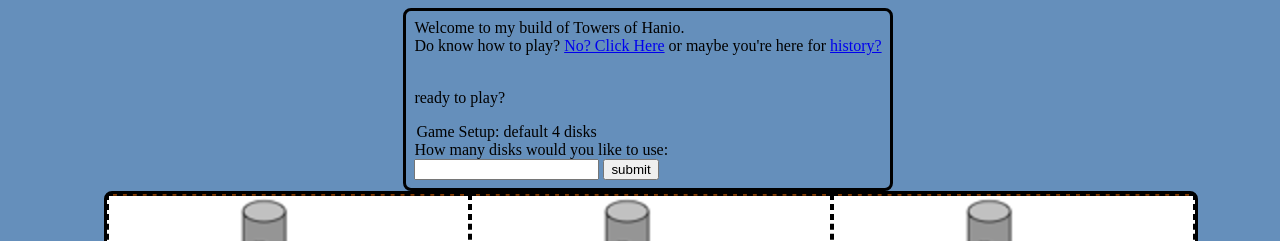
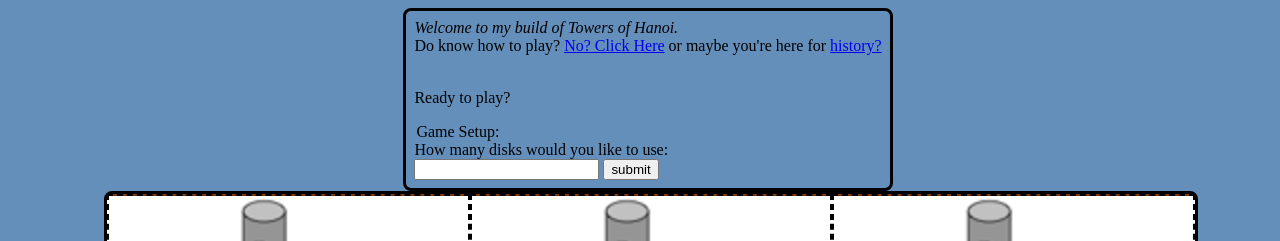
Before and after one commit to sdkclements/GA-Project1, a plain HTML site: page index.html in a window 1280 px wide. Shown: the top 241 px of the page. Drawn offline with nearby package versions, Linux system fonts and the light colour scheme.

```diff
--- a/index.html
+++ b/index.html
@@ -6,9 +6,9 @@
 <link rel="stylesheet" type="text/css" href="style/style.css">
 	</head>
 	<body>
-		<header>Welcome to my build of Towers of Hanio. <br>Do know how to play? <a href="rules.html">No? Click Here</a> or maybe you're here for <a href="about.html"> history?</a> <br> <br> <p> ready to play?<p>
+		<header> <em>Welcome to my build of Towers of Hanoi.</em> <br>Do know how to play? <a href="rules.html">No? Click Here</a> or maybe you're here for <a href="about.html"> history?</a> <br> <br> <p> Ready to play?<p>
 		<form>
-		<legend> Game Setup: default 4 disks</legend>
+		<legend> Game Setup: </legend>
 
 			How many disks would you like to use:<br>
 			<input type="text" id="disknum" name="disknumber">
```
Also changed, not shown: 1 other file.
